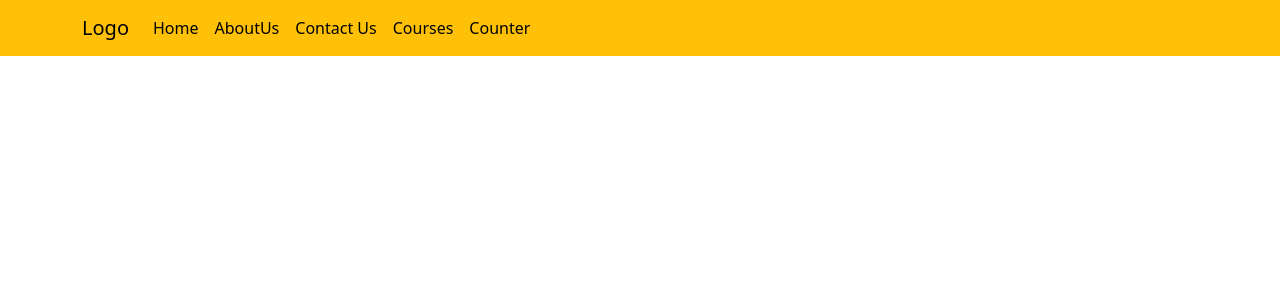
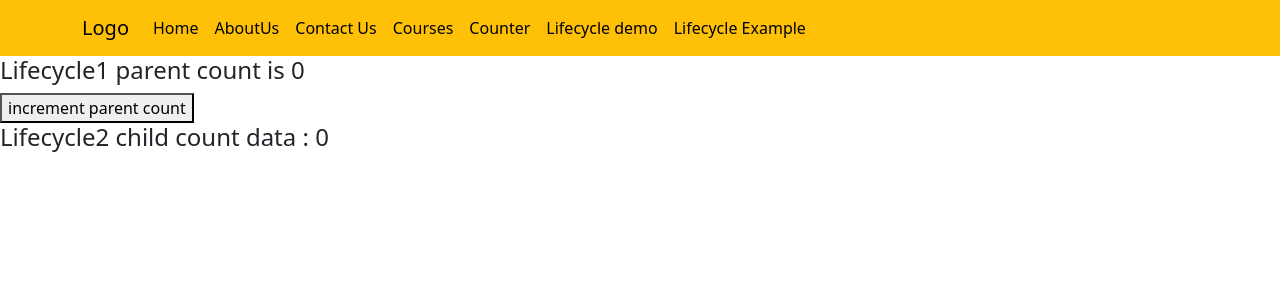
Before and after one commit to smishra1000/fsd-15-wfs, a React (Create React App) app in the folder react-session/reactjs-classes/: page /lifecyclexample in a window 1280 px wide. Shown: the top 300 px of the page. Built offline with nearby package versions, Linux system fonts and the light colour scheme.

Commit message:
react lifecycle added

```diff
--- a/react-session/reactjs-classes/src/App.js
+++ b/react-session/reactjs-classes/src/App.js
@@ -18,6 +18,8 @@ import Contactus from "./Pages/Contactus"
 import NavBar from "./Pages/NavBar";
 import Courses from "./Pages/Courses";
 import Counter from "./Pages/Counter";
+import LifecycleDemo from "./Pages/LifecycleDemo";
+import Lifecycle1 from "./Pages/Lifecyle1";
 
 
 function App() {
@@ -63,6 +65,8 @@ function App() {
         <Route path="contactus" element={<Contactus/>}></Route>
         <Route path="courses" element={<Courses/>}></Route>
         <Route path="counterexample" element={<Counter/>}></Route>
+        <Route path="lifecycle" element={<LifecycleDemo/>}></Route>
+        <Route path="lifecyclexample" element={<Lifecycle1/>}></Route>
       </Routes>
       </BrowserRouter>
     </div>
--- /dev/null
+++ b/react-session/reactjs-classes/src/Pages/Lifecycle2.jsx
@@ -0,0 +1,41 @@
+import React from "react";
+class Lifecycle2 extends React.Component{
+    constructor(props){
+        console.log("1 constructor child")
+        super(props)
+        this.state = {
+
+        }
+    }
+    static getDerivedStateFromProps(){
+        console.log("2 getDerivedStateFromProps child")
+    }
+    shouldComponentUpdate(){
+        console.log("2 shouldComponentUpdate child")
+        return true
+    }
+    render(){
+        console.log("3 render child")
+        return(
+            <div>
+            <h4>Lifecycle2 child count data : {this.props.count}</h4>
+        </div>
+        )
+
+
+    }
+    getSnapshotBeforeUpdate(){
+        console.log("4 getSnapshotBeforeUpdate child")
+    }
+    componentDidUpdate(){
+        console.log("5 componentDidUpdate child")
+    }
+    componentDidMount(){
+        console.log("4 componentDidMount child")
+    }
+    componentWillUnmount(){
+        console.log("unmoounting")
+    }
+}
+
+export default Lifecycle2
--- /dev/null
+++ b/react-session/reactjs-classes/src/Pages/LifecycleDemo.js
@@ -0,0 +1,65 @@
+import React from "react";
+class LifecycleDemo extends React.Component {
+    constructor(props){
+        super(props);
+        console.log("1 constructor calling")
+        this.state = {
+            count:0,
+            users:[]
+        }
+
+    }
+
+    static getDerivedStateFromProps(props,state){
+        console.log("2,2 getDerivedStateFromProps calling")
+        return null
+    }
+
+    increment(){
+        this.setState({count:this.state.count+1})
+    }
+
+    shouldComponentUpdate(){
+        console.log("update phase shouldComponentUpdate calling")
+        return true;
+    }
+    getSnapshotBeforeUpdate(prevProps,prevState){
+        console.log("update phase getSnapshotBeforeUpdate calling")
+        console.log(prevProps,prevState)
+        return {prevState}
+    }
+    componentDidUpdate(prevProps,snapshot){
+        console.log("update phase componentDidUpdate calling")
+        console.log(this.state.count,snapshot)
+    }
+
+
+    render() {
+        console.log("3,3 render calling")
+        return (
+            <div>
+                 <h4>Lifecycle example methods</h4>
+            <h4>count is {this.state.count}</h4>
+            <button onClick={()=>this.increment()}>Increment</button>
+            </div>
+
+        )
+    }
+
+    componentDidMount(){
+        var that = this;
+        fetch('https://jsonplaceholder.typicode.com/users')
+            .then(response => response.json())
+            .then(function(json){
+                that.setState({users:json})
+        })
+        console.log("4. componentDidMount calling")
+    }
+
+    componentWillUnmount(){
+        console.log("hi i am unmounting")
+        alert("you have unsaved change wnat to exit?")
+    }
+}
+
+export default LifecycleDemo
--- /dev/null
+++ b/react-session/reactjs-classes/src/Pages/Lifecyle1.jsx
@@ -0,0 +1,47 @@
+import React from "react";
+import Lifecycle2 from "./Lifecycle2";
+class Lifecycle1 extends React.Component{
+    constructor(){
+        console.log("1 constructor parent")
+        super();
+        this.state = {
+            parentCount:0
+        }
+    }
+    incrementParent(){
+        this.setState({parentCount:this.state.parentCount+1})
+    }
+    static getDerivedStateFromProps(){
+        console.log("2 getDerivedStateFromProps parent")
+    }
+    shouldComponentUpdate(){
+        console.log("2 shouldComponentUpdate parent ")
+        return true
+    }
+    render(){
+        console.log("1 render parent")
+        return(
+            <div>
+
+            <h4>Lifecycle1 parent count is {this.state.parentCount}</h4>
+            <button onClick={()=>this.incrementParent()}>increment parent count</button>
+
+            <Lifecycle2 count={this.state.parentCount}/>
+        </div>
+        )
+    }
+    componentDidMount(){
+        console.log("4 componentDidMount parent")
+    }
+    getSnapshotBeforeUpdate(){
+        console.log("4 getSnapshotBeforeUpdate parent")
+    }
+    componentDidUpdate(){
+        console.log("5 componentDidUpdate parent")
+    }
+    componentWillUnmount(){
+        console.log("unmoounting")
+    }
+}
+
+export default Lifecycle1
--- a/react-session/reactjs-classes/src/Pages/NavBar.js
+++ b/react-session/reactjs-classes/src/Pages/NavBar.js
@@ -28,6 +28,12 @@ class NavBar extends React.Component {
                             <li class="nav-item">
                                 <Link class="nav-link active" aria-current="page" to="counterexample">Counter</Link>
                             </li>
+                            <li class="nav-item">
+                                <Link class="nav-link active" aria-current="page" to="lifecycle">Lifecycle demo</Link>
+                            </li>
+                            <li class="nav-item">
+                                <Link class="nav-link active" aria-current="page" to="lifecyclexample">Lifecycle Example</Link>
+                            </li>
 
                         </ul>
                     </div>
--- a/react-session/reactjs-classes/src/index.js
+++ b/react-session/reactjs-classes/src/index.js
@@ -6,9 +6,9 @@ import "bootstrap/dist/js/bootstrap.bundle.js"
 
 const root = ReactDOM.createRoot(document.getElementById('root'));
 root.render(
-  <React.StrictMode>
+  // <React.StrictMode>
     <App />
-  </React.StrictMode>
+  // </React.StrictMode>
 );
 
 // If you want to start measuring performance in your app, pass a function
```
